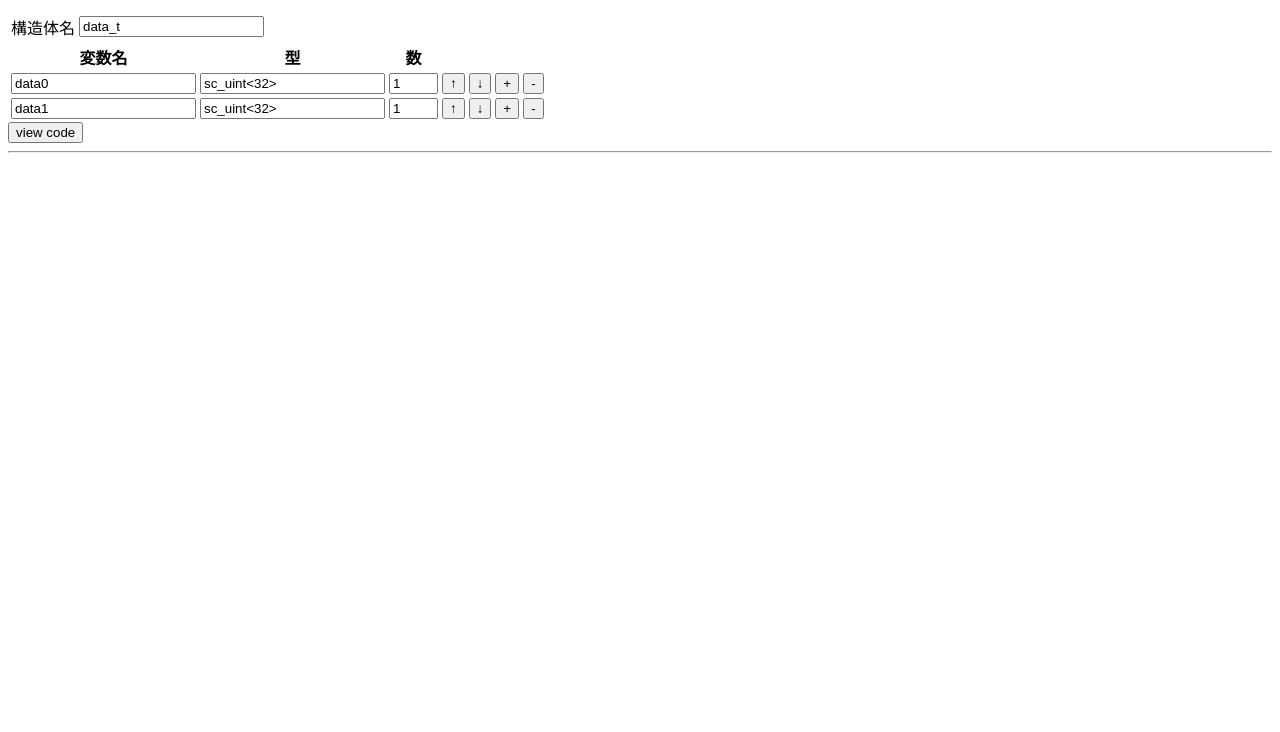
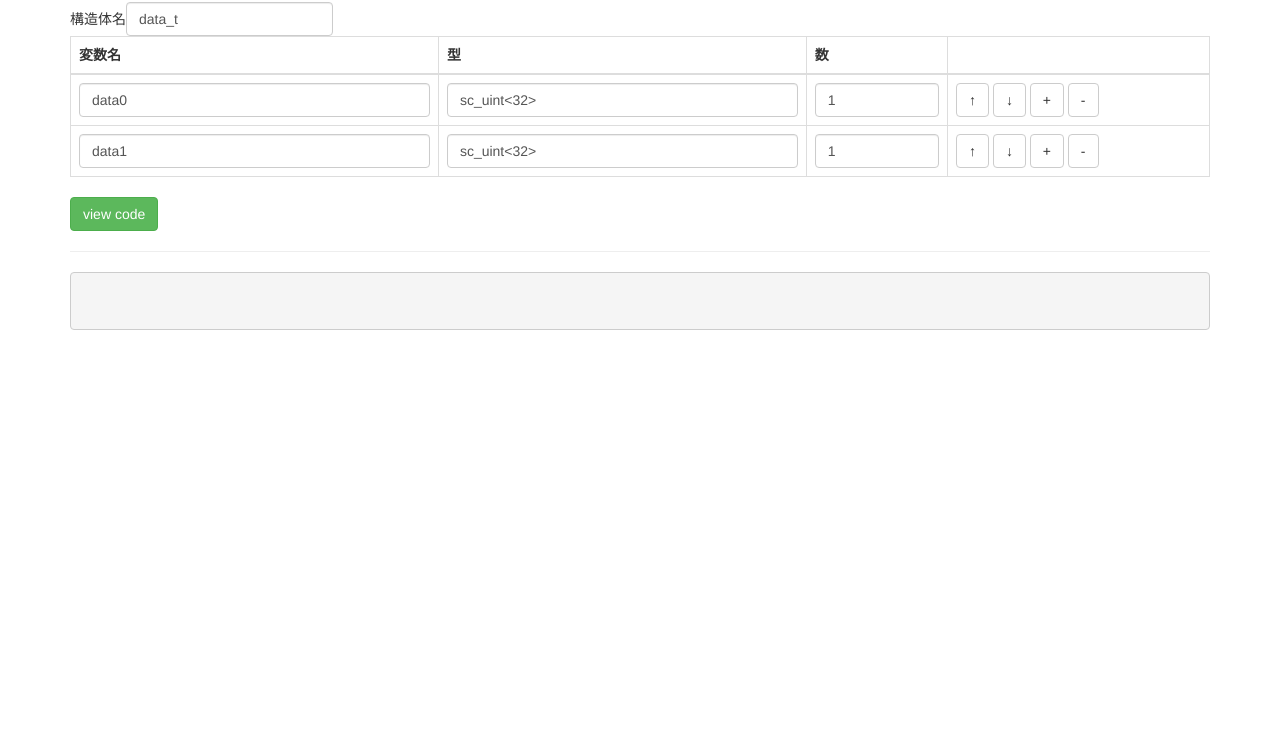
Before and after one commit to zuk74/systemc_helper, a plain HTML site: page gen_usertype.html in a window 1280 px wide. Shown: the part 68-800 px from the top of the page. Drawn offline with nearby package versions, Linux system fonts and the light colour scheme.

Commit message:
Update gen_usertype.html

```diff
--- a/gen_usertype.html
+++ b/gen_usertype.html
@@ -6,8 +6,8 @@
   <title>SystemC Helper</title>
 
   <script src="https://code.jquery.com/jquery-3.2.1.min.js"></script>
-  <!-- <script src="http://maxcdn.bootstrapcdn.com/bootstrap/3.3.7/js/bootstrap.min.js"></script> -->
-  <link ref="stylesheet" href="https://maxcdn.bootstrapcdn.com/bootstrap/3.3.7/css/bootstrap.min.css">
+  <!-- <script src="https://maxcdn.bootstrapcdn.com/bootstrap/3.3.7/js/bootstrap.min.js"></script> -->
+  <link rel="stylesheet" href="https://maxcdn.bootstrapcdn.com/bootstrap/3.3.7/css/bootstrap.min.css">
   <!-- <link rel="stylesheet" href="css/bootstrap.css"> -->
   <!-- highlight.js -->
   <script src="https://cdnjs.cloudflare.com/ajax/libs/highlight.js/9.12.0/highlight.min.js"></script>
```
